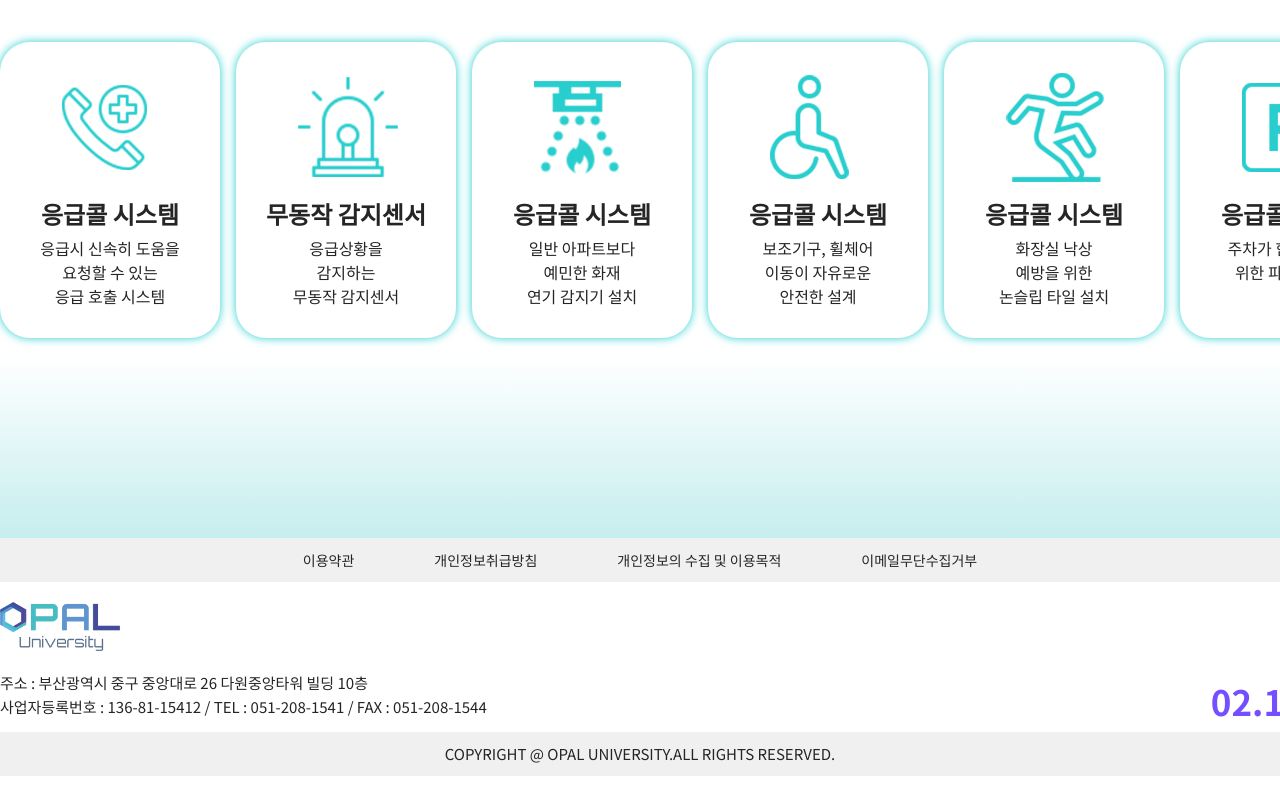
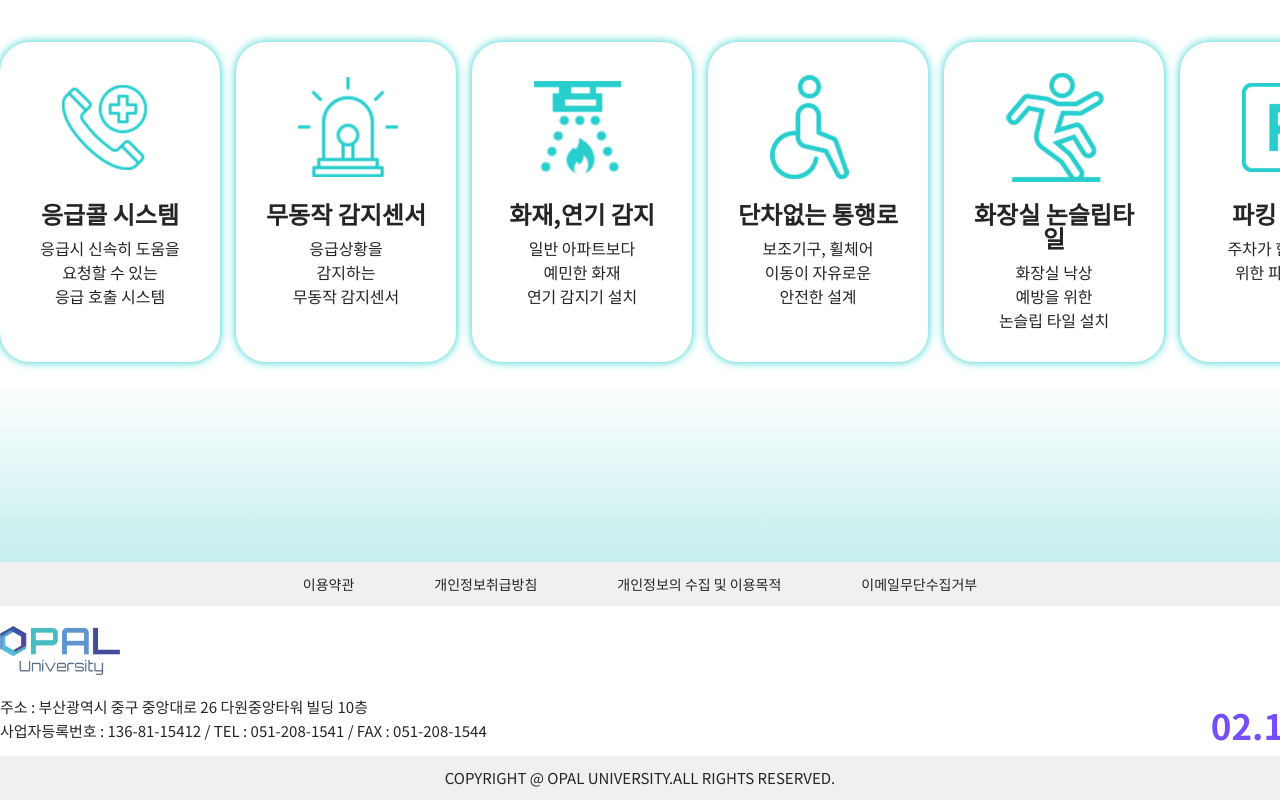
Before and after one commit to INHOOU/OPAL, a plain HTML site: page sub2.html in a window 1280 px wide. Shown: the part 4495-5295 px from the top of the page. Before the commit the page ends 5271 px from the top, so only its background shows below. Drawn offline with nearby package versions, Linux system fonts and the light colour scheme.

Commit message:
Update sub2.html

```diff
--- a/sub2.html
+++ b/sub2.html
@@ -238,10 +238,10 @@
                     <ul>
                         <li><div class="imgbox"><img src="./images/sub2/icon_emergencycall.jpg" alt=""></div><h2>응급콜 시스템</h2><p>응급시 신속히 도움을 <br> 요청할 수 있는 <br> 응급 호출 시스템</p></li>
                         <li><div class="imgbox"><img src="./images/sub2/icon_emergency.jpg" alt=""></div><h2>무동작 감지센서</h2><p>응급상황을<br>감지하는 <br>무동작 감지센서</p></li>
-                        <li><div class="imgbox"><img src="./images/sub2/icon_putoutfire.jpg" alt=""></div><h2>응급콜 시스템</h2><p>일반 아파트보다 <br>예민한 화재<br>연기 감지기 설치</p></li>
-                        <li><div class="imgbox"><img src="./images/sub2/icon_whellchair.jpg" alt=""></div><h2>응급콜 시스템</h2><p>보조기구, 휠체어 <br>이동이 자유로운 <br>안전한 설계</p></li>
-                        <li><div class="imgbox"><img src="./images/sub2/icon_slipper.jpg" alt=""></div><h2>응급콜 시스템</h2><p>화장실 낙상 <br>예방을 위한 <br>논슬립 타일 설치</p></li>
-                        <li><div class="imgbox"><img src="./images/sub2/icon_parking.png" alt=""></div><h2>응급콜 시스템</h2><p>주차가 힘드신 분들 <br>위한 파킹 시스템</p></li>                    </ul>
+                        <li><div class="imgbox"><img src="./images/sub2/icon_putoutfire.jpg" alt=""></div><h2>화재,연기 감지</h2><p>일반 아파트보다 <br>예민한 화재<br>연기 감지기 설치</p></li>
+                        <li><div class="imgbox"><img src="./images/sub2/icon_whellchair.jpg" alt=""></div><h2>단차없는 통행로</h2><p>보조기구, 휠체어 <br>이동이 자유로운 <br>안전한 설계</p></li>
+                        <li><div class="imgbox"><img src="./images/sub2/icon_slipper.jpg" alt=""></div><h2>화장실 논슬립타일</h2><p>화장실 낙상 <br>예방을 위한 <br>논슬립 타일 설치</p></li>
+                        <li><div class="imgbox"><img src="./images/sub2/icon_parking.png" alt=""></div><h2>파킹 시스템</h2><p>주차가 힘드신 분들 <br>위한 파킹 시스템</p></li>                    </ul>
                 </div>
             </div>
 
```
